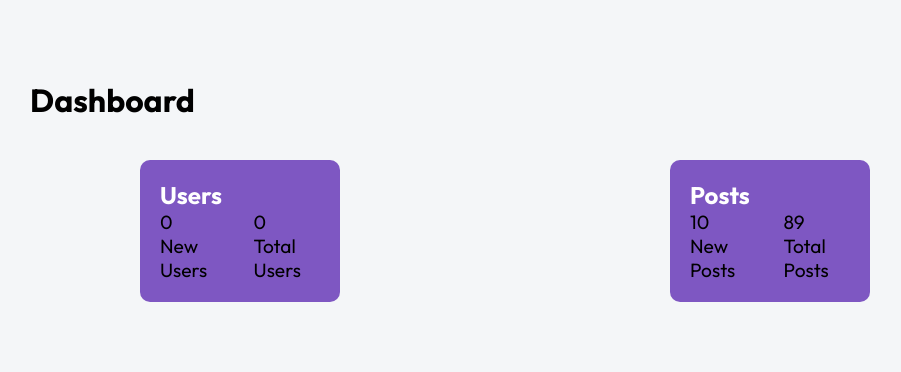
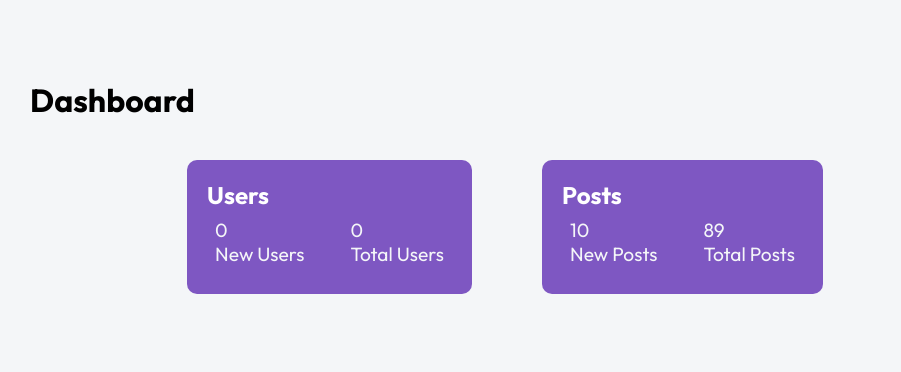
Before and after one commit to samuelkelvinmwangi/studynudge-frontend, a React (Create React App) app: page /dashboard in a window 1280 px wide. Shown: the top 372 px of the page, without its empty margins (210-1111 px from the left). Built offline with nearby package versions, Linux system fonts and the light colour scheme; no server answers.

Commit message:
changing css for the admin dashboard

```diff
--- a/src/components/AdminDashboard.css
+++ b/src/components/AdminDashboard.css
@@ -42,10 +42,7 @@
     display: flex;
     justify-content: center;
     align-items: center;
-    /* gap: 70px; */
-
-
-
+    gap: 70px;
   }
 
   .stats .users, .stats .posts {
@@ -53,9 +50,13 @@
     color: white;
     padding: 20px;
     border-radius: 10px;
-    width: 200px;
+    /* width: 200px; */
     height: 100px;
-
+  }
+  #p1{
+    color:#F4F6F8;
+    size:1.8rem ;
+    padding:0.5rem;
   }
 
 
--- a/src/components/AdminDashboard.js
+++ b/src/components/AdminDashboard.js
@@ -1,6 +1,6 @@
 import React, {useState, useEffect} from 'react';
 import './AdminDashboard.css';
-import Sidebar from './SideBar';
+// import Sidebar from './SideBar';
 
 
 const AdminDashboard = () => {
@@ -19,6 +19,7 @@ const AdminDashboard = () => {
     fetch("https://snudgeapi.onrender.com/users")
       .then((r) => r.json())
       .then(data => setCategories(data));
+      console.log(categories)
   }, []);
 
  return (
@@ -30,15 +31,15 @@ const AdminDashboard = () => {
         <div className='users'>
           <h2>Users</h2>
           <div className='sidelining'>
-          <p>{users.length}<br></br>New Users</p>
-          <p>{users.length}<br></br>Total Users</p>
+          <p id="p1">{users.length}<br></br>New Users</p>
+          <p id="p1">{users.length}<br></br>Total Users</p>
           </div>
         </div>
         <div className='posts'>
           <h2>Posts</h2>
           <div className='side-by-side'>
-          <p>10<br></br>New Posts</p>
-          <p>89<br></br>Total Posts</p>
+          <p id="p1">10<br></br>New Posts</p>
+          <p id="p1">89<br></br>Total Posts</p>
           </div>
         </div>
       </div>
@@ -90,8 +91,7 @@ const AdminDashboard = () => {
  </tr>
  {categories.map((category) => (
         <tr>
-          <td>category.category_name</td>
-          <td>05/10/2023</td>
+        <td>{category.category_name}</td>
         </tr>
  ))}
 </table>
@@ -102,4 +102,4 @@ const AdminDashboard = () => {
  );
 }
 
-export default AdminDashboard;
+export default AdminDashboard;
--- a/src/components/StaffDashboard.css
+++ b/src/components/StaffDashboard.css
@@ -28,7 +28,7 @@
 
   .stats {
     display: flex;
-    justify-content: space-between;
+    justify-content: center;
     padding: 20px;
   }
 
```
